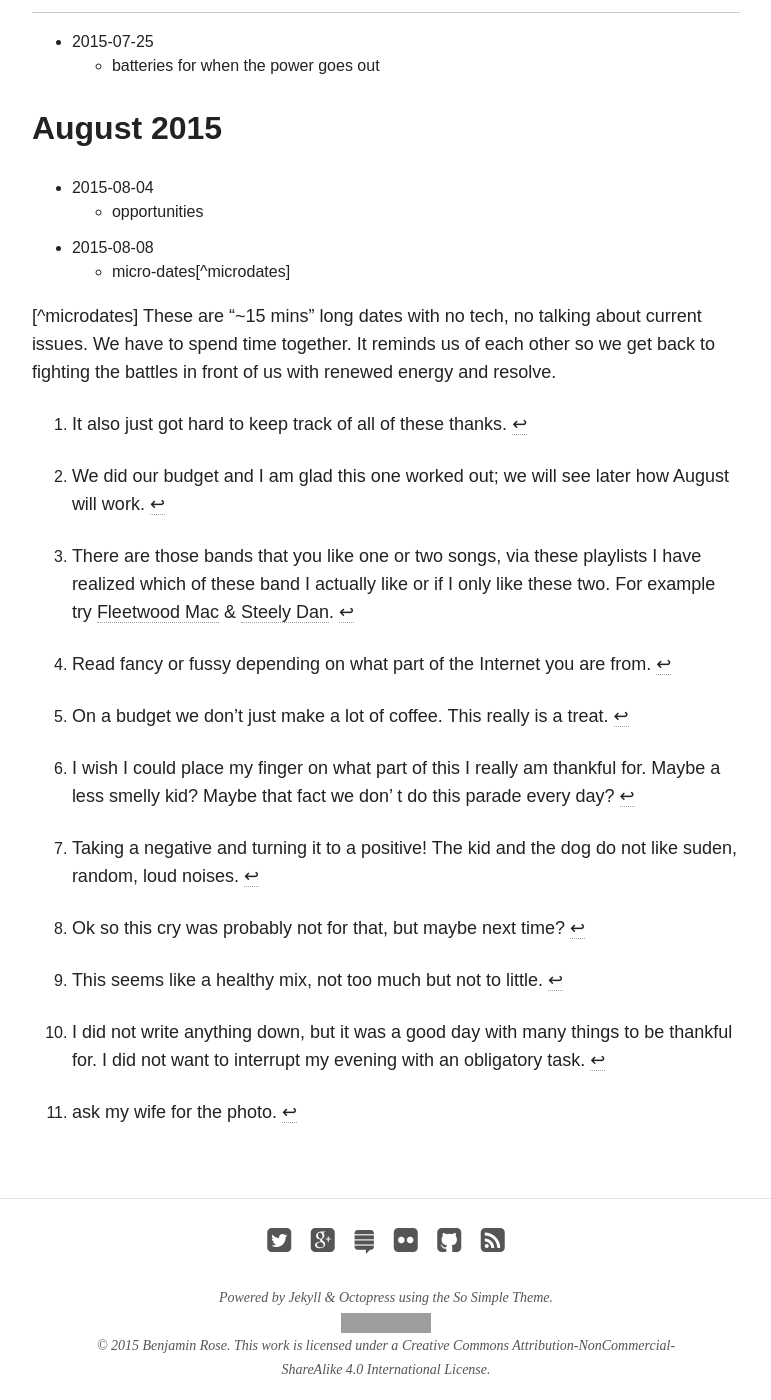
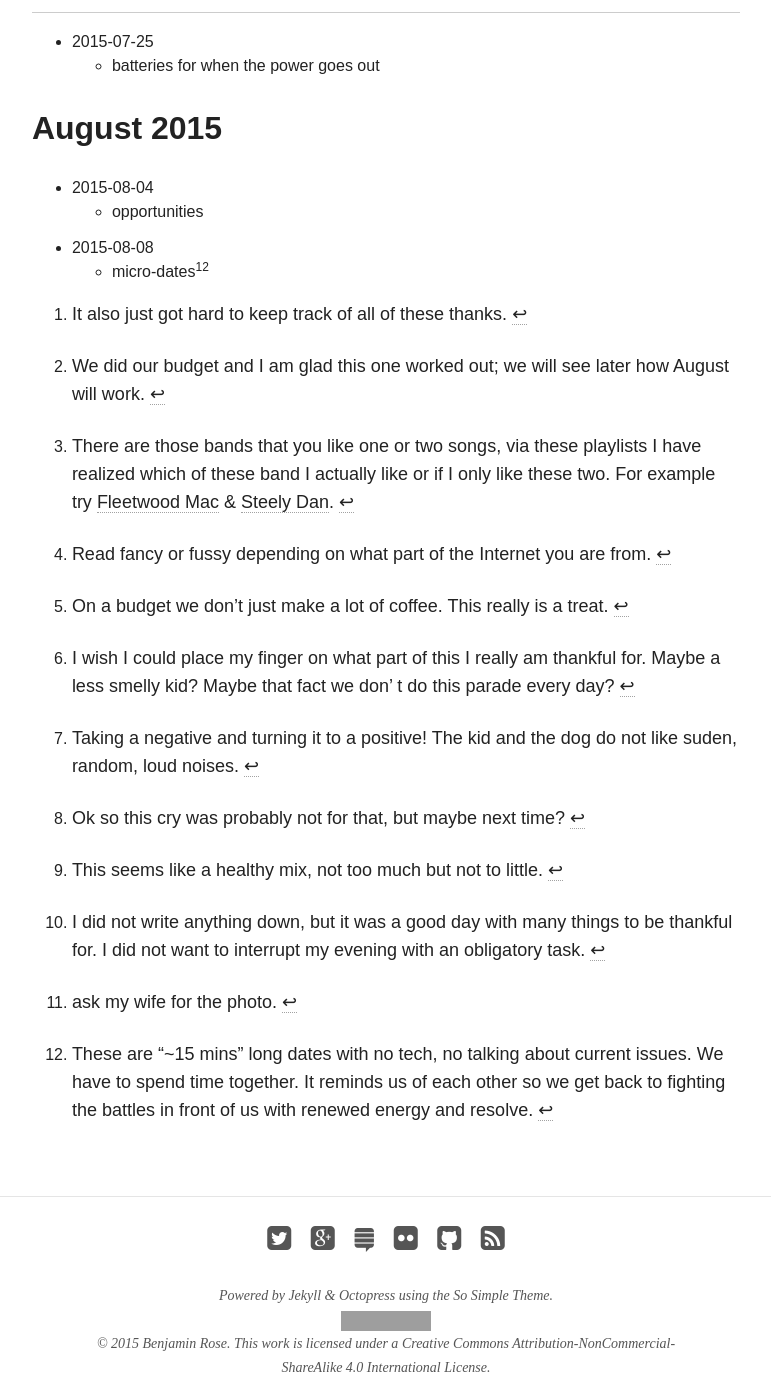
Before and after one commit to benjaminrose/website-source, a Jekyll site: the page built from thanks/index.md, in a window 1280 px wide and 1400 px high, scrolled down 6185 px. Shown: the whole window, without its empty margins (254-1025 px from the left). Built offline with Jekyll 4.4.1, drawn with Linux system fonts in a browser that asks for light colours; nearby versions of some CDN libraries; grey boxes are pictures that could not be loaded.

Commit message:
fixed issue with footnote on thanks page

```diff
--- a/thanks/index.md
+++ b/thanks/index.md
@@ -193,7 +193,7 @@ My wife, then girlfriend, encouraged me to do this back in 2011. I did it for th
 [^strangers]: This seems like a healthy mix, not too much but not to little.
 [^7-15]: I did not write anything down, but it was a good day with many things to be thankful for. I did not want to interrupt my evening with an obligatory task.
 [^tummy]: ask my wife for the photo.
-[^microdates] These are "~15 mins" long dates with no tech, no talking about current issues. We have to spend time together. It reminds us of each other so we get back to fighting the battles in front of us with renewed energy and resolve.
+[^microdates]: These are "~15 mins" long dates with no tech, no talking about current issues. We have to spend time together. It reminds us of each other so we get back to fighting the battles in front of us with renewed energy and resolve.
 
 [Fleetwood Mac]: https://itunes.apple.com/us/playlist/intro-to-fleetwood-mac/idpl.647db163f3f84ccd9a839e5b6e4f34a2
 [Steely Dan]: https://itunes.apple.com/us/playlist/intro-to-steely-dan/idpl.26bff0306f2d4d04997d2df6bd9f968e
```
